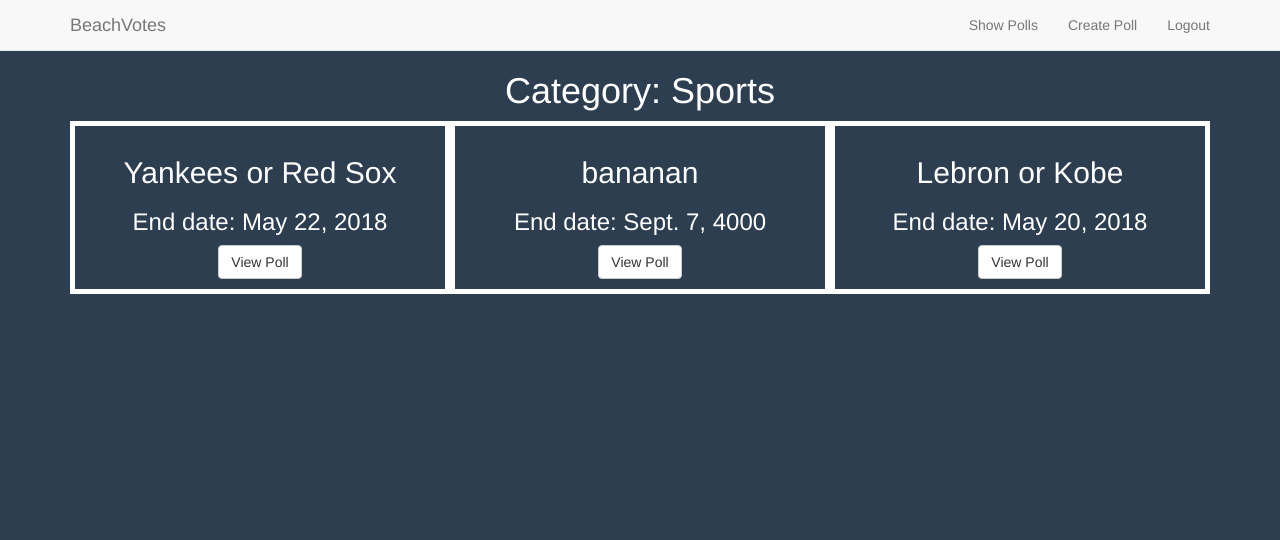
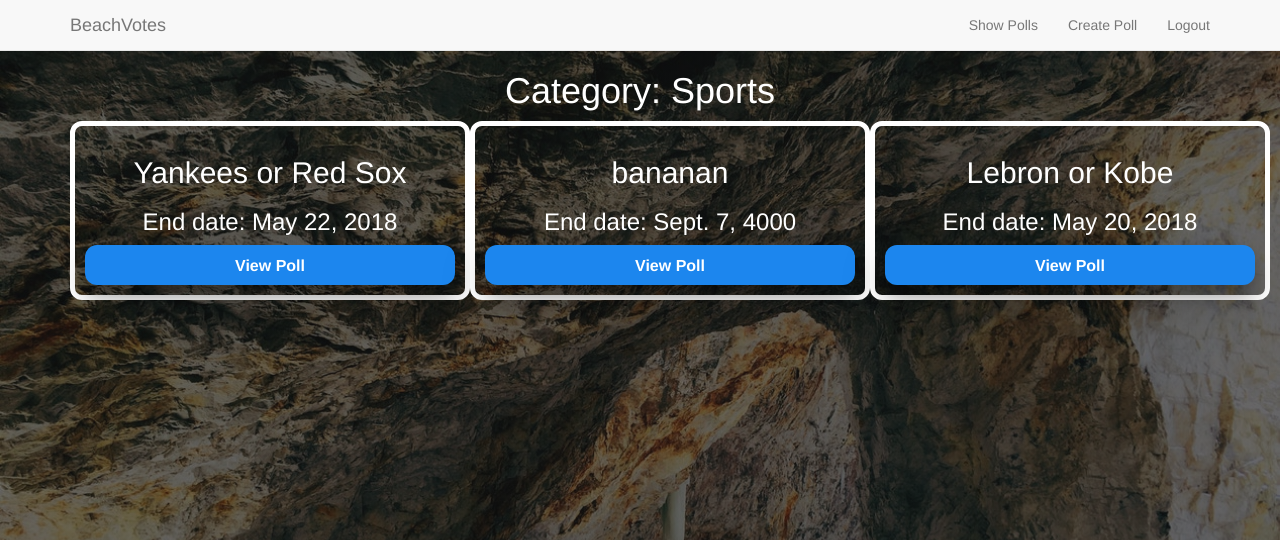
Before and after one commit to stevenGarciaDev/BeachVotes, a Django app: page /poll/category/1/ in a window 1280 px wide. Shown: the top 540 px of the page. Run offline with Django 3.2, Linux system fonts and the light colour scheme; a user stored in the database is signed in; data comes from the database, SQL or seed files in the repository; both versions use the stored data as it was after the commit; some libraries are stand-ins or nearby versions.

Commit message:
Category CSS page improvements.
Added background image with gradient for the page and reorganized the divs. Stylized the poll links to "buttons". Other various styling such as padding, text, alignment, etc.

```diff
--- a/beach_votes_project/static/stylesheets/base.css
+++ b/beach_votes_project/static/stylesheets/base.css
@@ -88,3 +88,72 @@ input {
   margin: 30px;
   color: rgb(72, 204, 172);
 }
+
+/* -----------------
+ Specific Styles for view_polls.html page
+------------------ */
+
+/* -----------------
+ Specific Styles for view_polls.html page
+------------------ */
+
+/* -----------------
+ Specific Styles for view_category.html page
+------------------ */
+
+.pollcontainer
+{
+  display: table-cell;
+  border-collapse: separate;
+  border-spacing: 15px, 50px;
+  margin-right: auto;
+  flex-wrap: wrap;
+  margin: auto;
+  width: 400px;
+  border-radius: 12px;
+  font-weight: bolder;
+  text-align: center;
+  padding: 10px;
+  margin-bottom: 40px;
+  border: 5px solid white;
+}
+.viewcategorypage
+{
+  background-image: linear-gradient(
+                rgba(20, 20, 20, .6),
+                rgba(20, 20, 20, .6)
+              ),
+              url('../images/beachcave.jpeg');
+  background-size: cover;
+  border-bottom-color: #2c3e50;
+  background-attachment:fixed;
+  height:100%;
+}
+
+.categorybutton
+{
+  text-decoration: none;
+  display:block;
+  background-color: #1C86EE;
+  text-align: center;
+  font-size: 16px;
+  font-weight: 600;
+  border-radius:12px;
+  border: #EEC591;
+  box-shadow: 0 12px 16px 0 rgba(0,0,0,0.24), 0 17px 50px 0 rgba(0,0,0,0.19);
+  width: 370px;
+  height: 40px;
+  cursor: pointer;
+  color:white;
+  padding: 10px;
+}
+
+.categorybutton:visited {
+    color: white;
+    text-decoration: none;
+}
+
+.categorybutton:active
+{
+  transform: translateY(2px);
+}
--- a/beach_votes_project/templates/poll/view_category.html
+++ b/beach_votes_project/templates/poll/view_category.html
@@ -1,6 +1,7 @@
 {% extends 'poll/base.html' %}
 
 {% block body_block %}
+<body class = 'viewcategorypage'>
 <div class="container">
 
   {% if polls %}
@@ -8,17 +9,18 @@
     <h1 class="text-center">Category: {{ category_name }}</h1>
 
     {% for poll in polls %}
-
-      <div class="col-sm-6 col-md-4 text-center" style="padding: 10px; border: 5px solid white; margin-bottom: 40px;">
+      <div class="pollcontainer" >
         <h2>{{ poll.title_question }}</h2>
         <h3>End date: {{ poll.end_date }}</h3>
-        <a href="{% url 'view_poll' poll.id user.id %}" class="btn btn-default">View Poll</a>
+          <a href="{% url 'view_poll' poll.id user.id %}" class = "categorybutton">
+          View Poll
+          </a>
       </div>
-
     {% endfor %}
 
   {% else %}
     <h1 class="text-center">There are no polls to show in this category</h1>
   {% endif %}
 </div>
+</body>
 {% endblock %}
```
Also changed, not shown: beach_votes_project/db.sqlite3, beach_votes_project/poll/migrations/0004_auto_20180514_1649.py (added), beach_votes_project/static/images/beachcave.jpeg (added).
